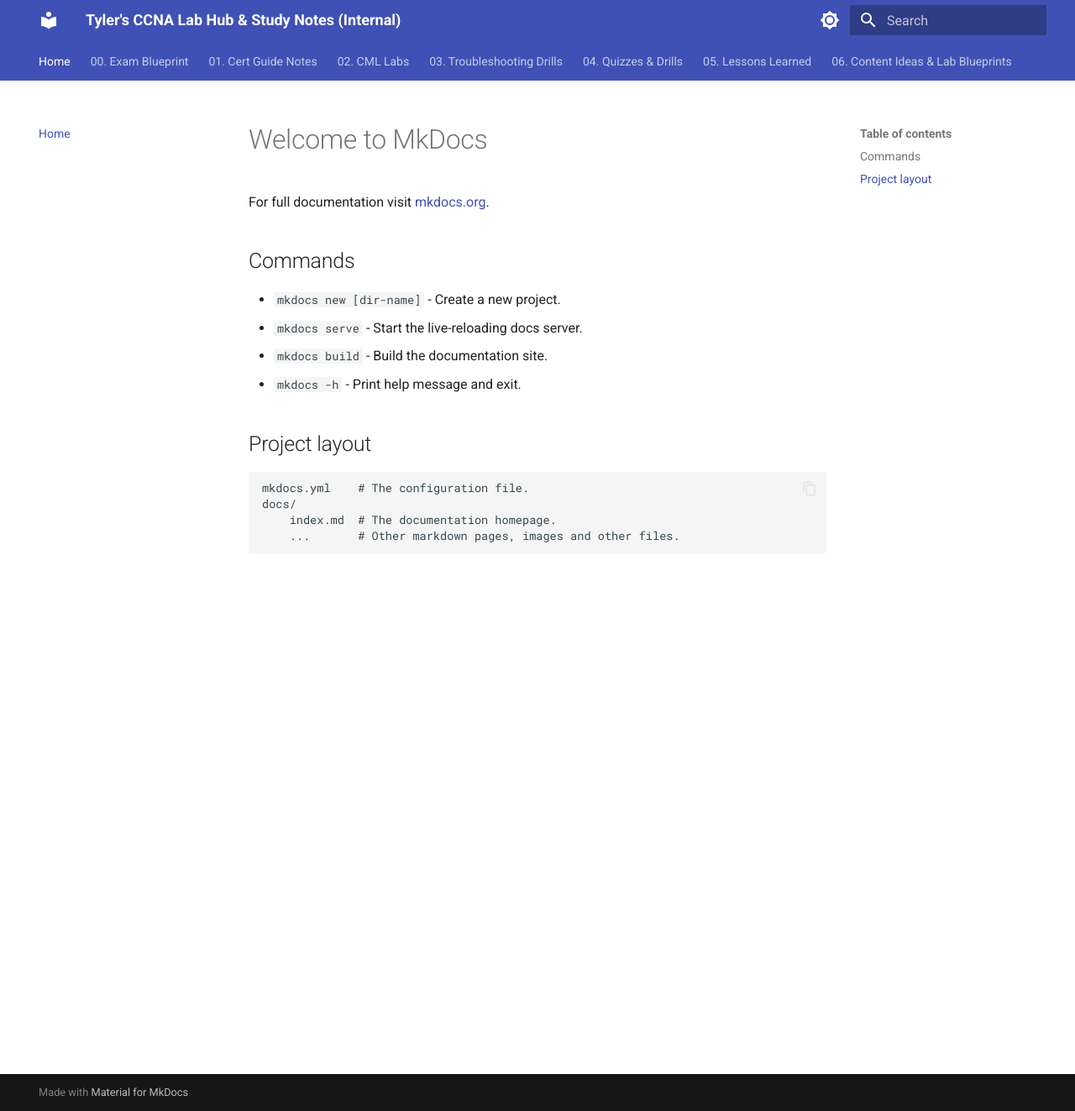
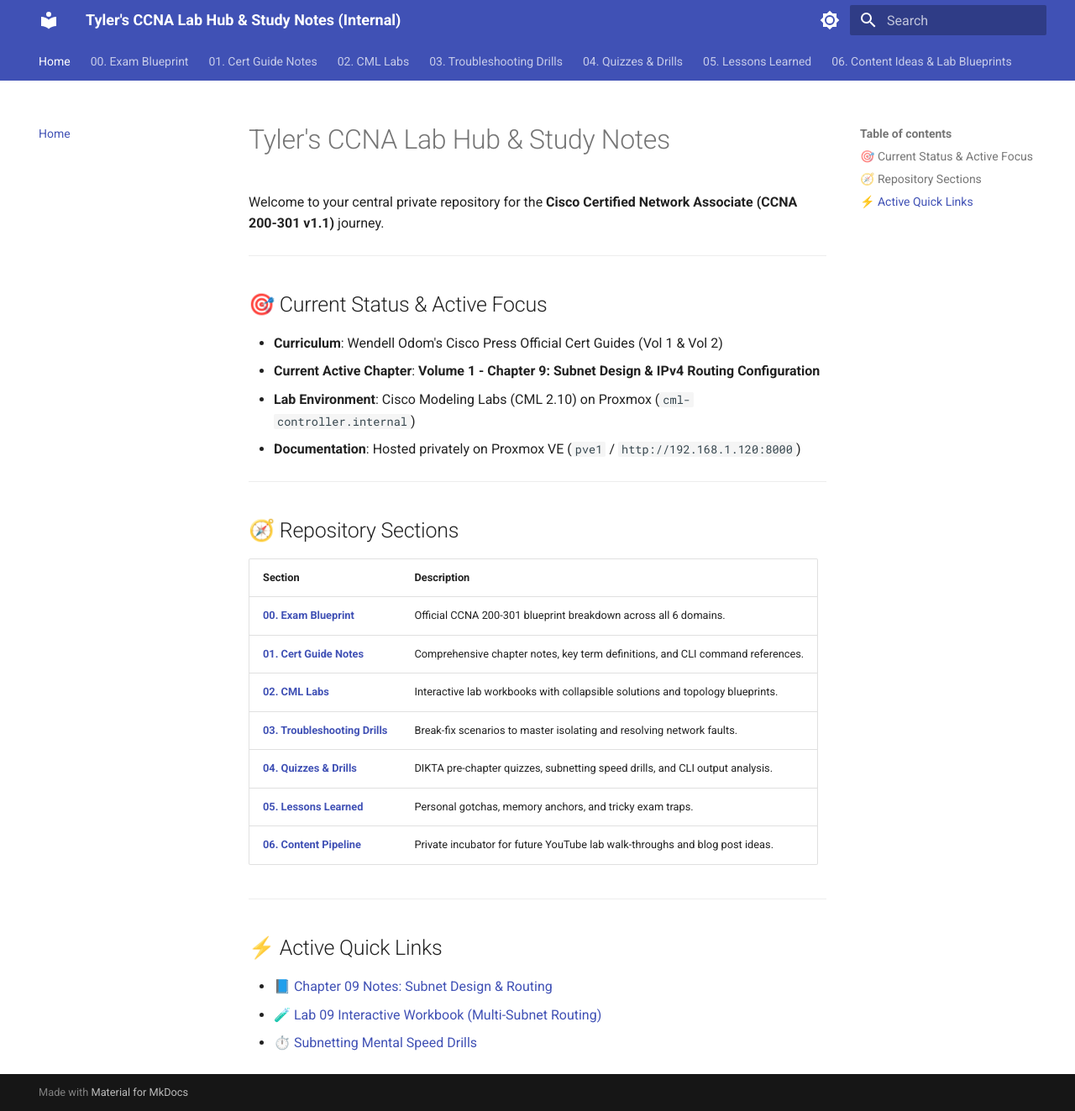
Before and after one commit to Tylerwkoontz/Tylers-CCNA-Config-Labs-Notes, an MkDocs documentation site: the page built from docs/index.md, in a window 1280 px wide and 1323 px high. Shown: the whole window at 84% size. Built offline with MkDocs 1.6.1 and Material for MkDocs 9.7.7, drawn with Linux system fonts in a browser that asks for light colours.

Commit message:
fix: restore rich homepage and automate service reload in sync-docs.sh

```diff
--- a/docs/index.md
+++ b/docs/index.md
@@ -1,17 +1,32 @@
-# Welcome to MkDocs
+# Tyler's CCNA Lab Hub & Study Notes
 
-For full documentation visit [mkdocs.org](https://www.mkdocs.org).
+Welcome to your central private repository for the **Cisco Certified Network Associate (CCNA 200-301 v1.1)** journey.
 
-## Commands
+---
 
-* `mkdocs new [dir-name]` - Create a new project.
-* `mkdocs serve` - Start the live-reloading docs server.
-* `mkdocs build` - Build the documentation site.
-* `mkdocs -h` - Print help message and exit.
+## 🎯 Current Status & Active Focus
+* **Curriculum**: Wendell Odom's Cisco Press Official Cert Guides (Vol 1 & Vol 2)
+* **Current Active Chapter**: **Volume 1 - Chapter 9: Subnet Design & IPv4 Routing Configuration**
+* **Lab Environment**: Cisco Modeling Labs (CML 2.10) on Proxmox (`cml-controller.internal`)
+* **Documentation**: Hosted privately on Proxmox VE (`pve1` / `http://192.168.1.120:8000`)
 
-## Project layout
+---
 
-    mkdocs.yml    # The configuration file.
-    docs/
-        index.md  # The documentation homepage.
-        ...       # Other markdown pages, images and other files.
+## 🧭 Repository Sections
+
+| Section | Description |
+| :--- | :--- |
+| [**00. Exam Blueprint**](00-exam-blueprint/index.md) | Official CCNA 200-301 blueprint breakdown across all 6 domains. |
+| [**01. Cert Guide Notes**](01-cert-guide-notes/index.md) | Comprehensive chapter notes, key term definitions, and CLI command references. |
+| [**02. CML Labs**](02-cml-labs/index.md) | Interactive lab workbooks with collapsible solutions and topology blueprints. |
+| [**03. Troubleshooting Drills**](03-troubleshooting-drills/index.md) | Break-fix scenarios to master isolating and resolving network faults. |
+| [**04. Quizzes & Drills**](04-quizzes-and-flashcards/subnetting-drills.md) | DIKTA pre-chapter quizzes, subnetting speed drills, and CLI output analysis. |
+| [**05. Lessons Learned**](05-lessons-learned/index.md) | Personal gotchas, memory anchors, and tricky exam traps. |
+| [**06. Content Pipeline**](06-content-pipeline/index.md) | Private incubator for future YouTube lab walk-throughs and blog post ideas. |
+
+---
+
+## ⚡ Active Quick Links
+* 📘 [Chapter 09 Notes: Subnet Design & Routing](01-cert-guide-notes/ch09-subnetting-and-routing.md)
+* 🧪 [Lab 09 Interactive Workbook (Multi-Subnet Routing)](02-cml-labs/published/lab09-multi-subnet-routing.md)
+* ⏱️ [Subnetting Mental Speed Drills](04-quizzes-and-flashcards/subnetting-drills.md)
```
Also changed, not shown: 1 other file.
